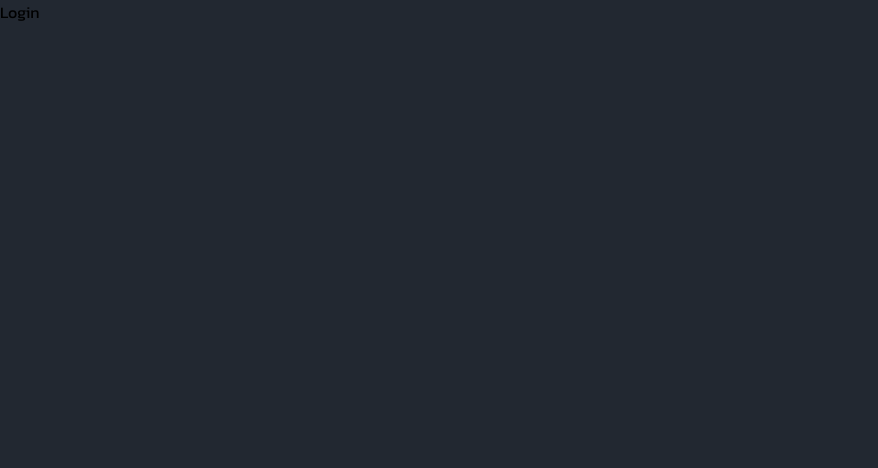
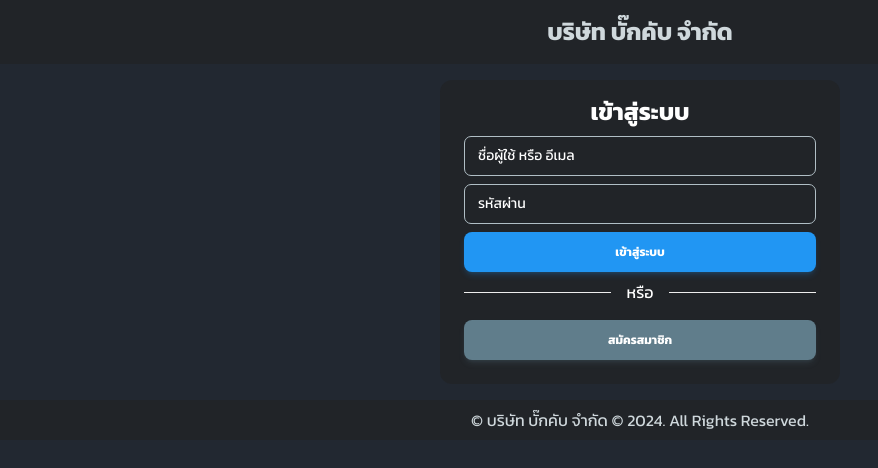
Before and after one commit to TheTaoMC/theothai-app, a Next.js app: page /login in a window 1280 px wide. Shown: the top 468 px of the page, without its empty margins (0-878 px from the left). Built offline with nearby package versions, Linux system fonts and the light colour scheme.

Commit message:
203241727

```diff
--- a/app/api/login/route.js
+++ b/app/api/login/route.js
@@ -1,25 +1,50 @@
+import bcrypt from 'bcrypt'
+import jwt from 'jsonwebtoken'
 import { NextResponse, NextRequest } from "next/server";
 import pool from '@/db/dbMysql.config'
 
 export async function POST(req, res) {
     const body = await req.json();
     console.log(body);
-    const { username, password, email, f_name, l_name, tel, created_at } = body;
-    const values = [username, password, email, f_name, l_name, tel, created_at];
+
+    const { usernameoremail, password } = body;
+    const values = [usernameoremail, usernameoremail];
 
     try {
 
         const connection = await pool.getConnection();
-        const query = 'INSERT INTO user (username, password, email, f_name, l_name, tel,created_at) VALUES (?, ?, ?, ?, ?, ?,?)';
-        const results = await connection.query(query, values);
-        console.log('results ', results);
+        const query = 'SELECT * FROM user WHERE (username = ? OR email = ?)';
+        const [results, f] = await connection.query(query, values);
+        //console.log('results ', results[0].password);
 
         connection.release();
 
 
 
+        if (results.length === 0) {
+            return NextResponse.json({ error: 'Username or email not found', mss: 'NotUsername' }, { status: 401 });
+        }
 
-        return NextResponse.json({ statusCode: 201, message: 'User created successfully' }, { status: 201 });
+        const isPasswordValid = await bcrypt.compare(password, results[0].password)
+
+        console.log(isPasswordValid);
+
+        if (!isPasswordValid) {
+            return new Response('Invalid credentials', { status: 401 })
+        }
+
+        // สร้าง JWT
+        const token = jwt.sign({ userId: results[0].id }, process.env.JWT_SECRET, {
+            expiresIn: '1h',
+        })
+
+        //return NextResponse.json({ statusCode: 200, message: 'User login successfully' }, { status: 200 });
+        return new Response(JSON.stringify({ token }), {
+            status: 200,
+            headers: {
+                'Content-Type': 'application/json',
+            },
+        })
 
     } catch (error) {
         console.log(error);
--- a/app/api/register/route.js
+++ b/app/api/register/route.js
@@ -1,5 +1,7 @@
 import { NextResponse, NextRequest } from "next/server";
 import pool from '@/db/dbMysql.config'
+import bcrypt from 'bcrypt'
+const saltRounds = 10;
 
 export async function GET() {
 
@@ -27,7 +29,8 @@ export async function POST(req, res) {
     const body = await req.json();
     console.log(body);
     const { username, password, email, f_name, l_name, tel, created_at } = body;
-    const values = [username, password, email, f_name, l_name, tel, created_at];
+    const hashedPassword = await bcrypt.hash(password, 10);
+    const values = [username, hashedPassword, email, f_name, l_name, tel, created_at];
 
     try {
 
--- a/app/login/page.jsx
+++ b/app/login/page.jsx
@@ -1,7 +1,164 @@
-import React from "react";
+"use client";
+import React, { useState, useRef } from "react";
+import Container from "../components/Container";
+import Herder from "../components/Herder";
+import Footer from "../components/Footer";
+import { Toast } from "primereact/toast";
+import { Input, Card, Button, Alert } from "@material-tailwind/react";
+
+import { useRouter } from "next/navigation";
 
 function Login() {
-  return <div>Login</div>;
+  const toast = useRef(null);
+  const router = useRouter();
+  const [login, setLogin] = useState(false);
+  const [formData, setFormData] = useState({
+    usernameoremail: "",
+    password: "",
+    login_last: new Date(),
+  });
+  //toast
+  const showSuccess = (text) => {
+    toast.current.show({
+      severity: "success",
+      summary: "สำเร็จ",
+      detail: text,
+      baseZIndex: 5,
+      life: 3000,
+    });
+  };
+  const showError = (text) => {
+    toast.current.show({
+      //className: "bg-red-500/50 text-white",
+      severity: "error",
+      summary: "แจ้งเตือน",
+      detail: text,
+      life: 3000,
+    });
+  };
+  //toast
+
+  const handleChange = (e) => {
+    setFormData({ ...formData, [e.target.name]: e.target.value });
+  };
+
+  const handleSubmit = async (e) => {
+    e.preventDefault();
+    let text;
+    if (formData.usernameoremail === "") {
+      text = "กรุณากรอกชื่อผู้ใช้งาน หรือ email";
+      showError(text);
+      return;
+    }
+
+    if (formData.password === "") {
+      text = "กรุณากรอกรหัสผ่าน";
+      showError(text);
+      return;
+    }
+
+    setLogin(true);
+
+    // ส่งข้อมูลไปยังเซิร์ฟเวอร์เพื่อบันทึกในฐานข้อมูล
+    const response = await fetch("http://localhost:3000/api/login", {
+      method: "POST",
+      /*       headers: {
+        "Content-Type": "application/json",
+      }, */
+      body: JSON.stringify(formData),
+    });
+
+    console.log(response);
+
+    if (!response.ok) {
+      console.log("Network response was not ok");
+      const data = await response.json();
+      console.log(data);
+
+      if (data.mss === "Usernamealready") {
+        setLogin(false);
+        text = "ชื่อผู้ใช้มีอยู่แล้ว";
+        return showError(text);
+      }
+      if (data.mss === "Emailalready") {
+        setLogin(false);
+        text = "อีเมลมีอยู่แล้ว";
+        return showError(text);
+      }
+      if (data.mss === "NotUsername") {
+        setLogin(false);
+        text = "ชื่อผู้ใช้งานหรือรหัสผ่านไม่ถูกต้อง";
+        return showError(text);
+      }
+      setLogin(false);
+      return;
+    }
+    const data = await response.json();
+
+    // ส่งไปยังหน้า main
+
+    const timer = setTimeout(() => {
+      router.push("/main");
+    }, 3000);
+  };
+  return (
+    <>
+      <Toast ref={toast} />
+      <Herder />
+      <Container>
+        <div className=" p-4  bg-gray-900/50 rounded-xl min-w-[15rem] max-w-[25rem] mx-auto my-4">
+          <div className="text-2xl font-bold text-center text-white">
+            เข้าสู่ระบบ
+          </div>
+          <form
+            onSubmit={handleSubmit}
+            className="flex flex-col gap-2 p-2 min-w-[15rem] max-w-[25rem] m-auto"
+          >
+            <Input
+              type="text"
+              name="usernameoremail"
+              variant="outlined"
+              label="ชื่อผู้ใช้ หรือ อีเมล"
+              color="white"
+              value={formData.usernameoremail}
+              onChange={handleChange}
+            />
+            <Input
+              type="password"
+              name="password"
+              variant="outlined"
+              label="รหัสผ่าน"
+              color="white"
+              value={formData.password}
+              onChange={handleChange}
+            />
+            <Button
+              type="submit"
+              size="md"
+              color="blue"
+              loading={login ? true : false}
+            >
+              เข้าสู่ระบบ
+            </Button>
+            <div className="flex">
+              <hr className="bg-red-500 w-full m-auto" />
+              <div className="px-4 text-white">หรือ</div>
+              <hr className="bg-red-500 w-full m-auto" />
+            </div>
+            <div></div>
+            <Button
+              size="md"
+              color="blue-gray"
+              onClick={() => router.push("/register")}
+            >
+              สมัครสมาชิก
+            </Button>
+          </form>
+        </div>
+      </Container>
+      <Footer />
+    </>
+  );
 }
 
 export default Login;
--- a/app/register/page.jsx
+++ b/app/register/page.jsx
@@ -236,6 +236,16 @@ function Register() {
             >
               {registerLogin ? "กำลังดำเนินการ" : "สมัครสมาชิก"}
             </Button>
+
+            <div className="mt-4  text-white/50 flex justify-end flex-wrap">
+              <div>หากมีบัญชีผู้ใช้แล้ว คุณสามารถ</div>
+              <div
+                className="text-blue-500 cursor-pointer ml-2"
+                onClick={() => router.push("/login")}
+              >
+                เข้าสู่ระบบ
+              </div>
+            </div>
           </form>
         </div>
       </Container>
--- a/package.json
+++ b/package.json
@@ -14,7 +14,9 @@
     "@emotion/styled": "^11.11.0",
     "@heroicons/react": "^2.1.1",
     "@material-tailwind/react": "^2.1.9",
+    "bcrypt": "^5.1.1",
     "express": "^4.18.3",
+    "jsonwebtoken": "^9.0.2",
     "moment": "^2.30.1",
     "multer": "^1.4.5-lts.1",
     "mysql2": "^3.9.2",
```
Also changed, not shown: 1 other file (tests, documents, lock files or other folders).
